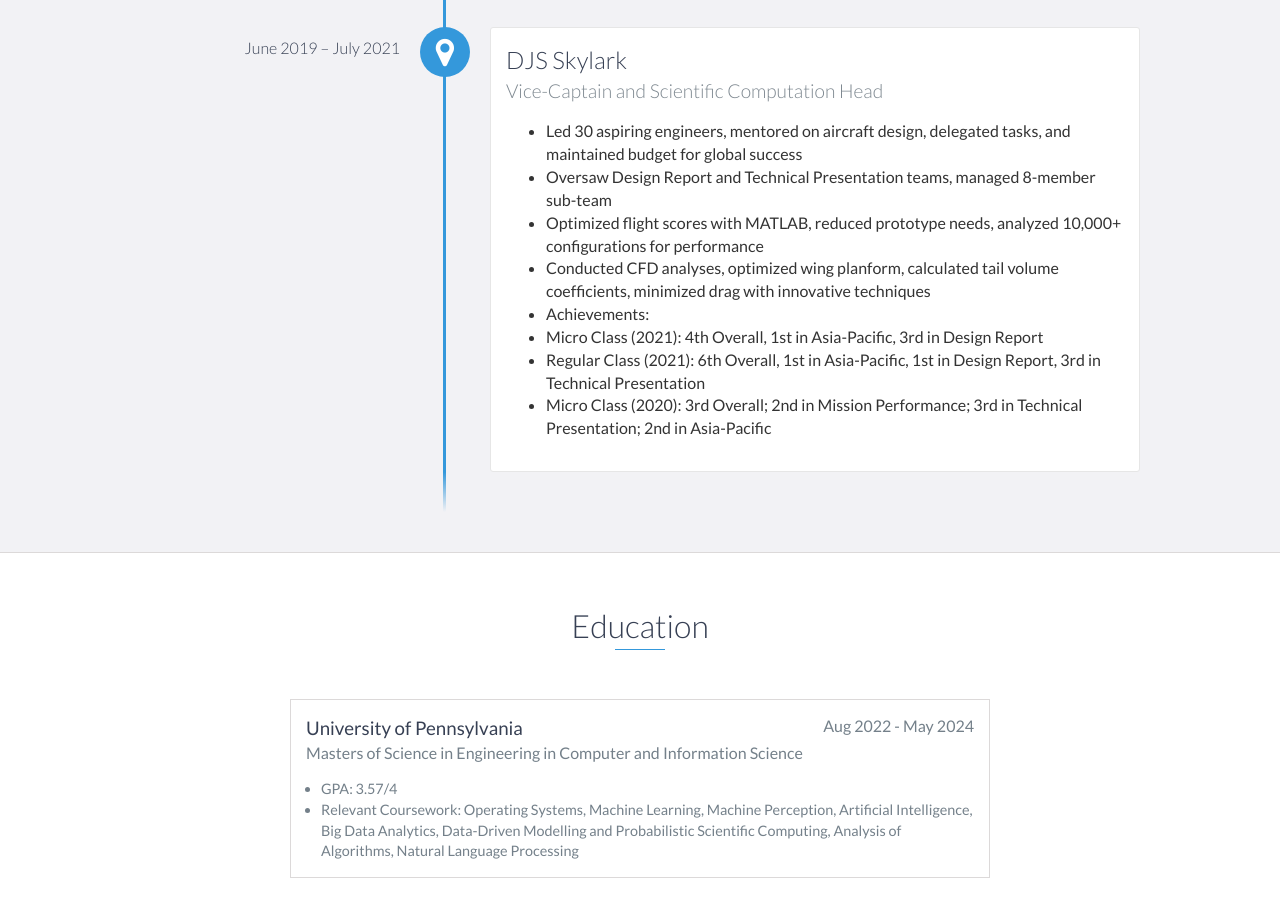
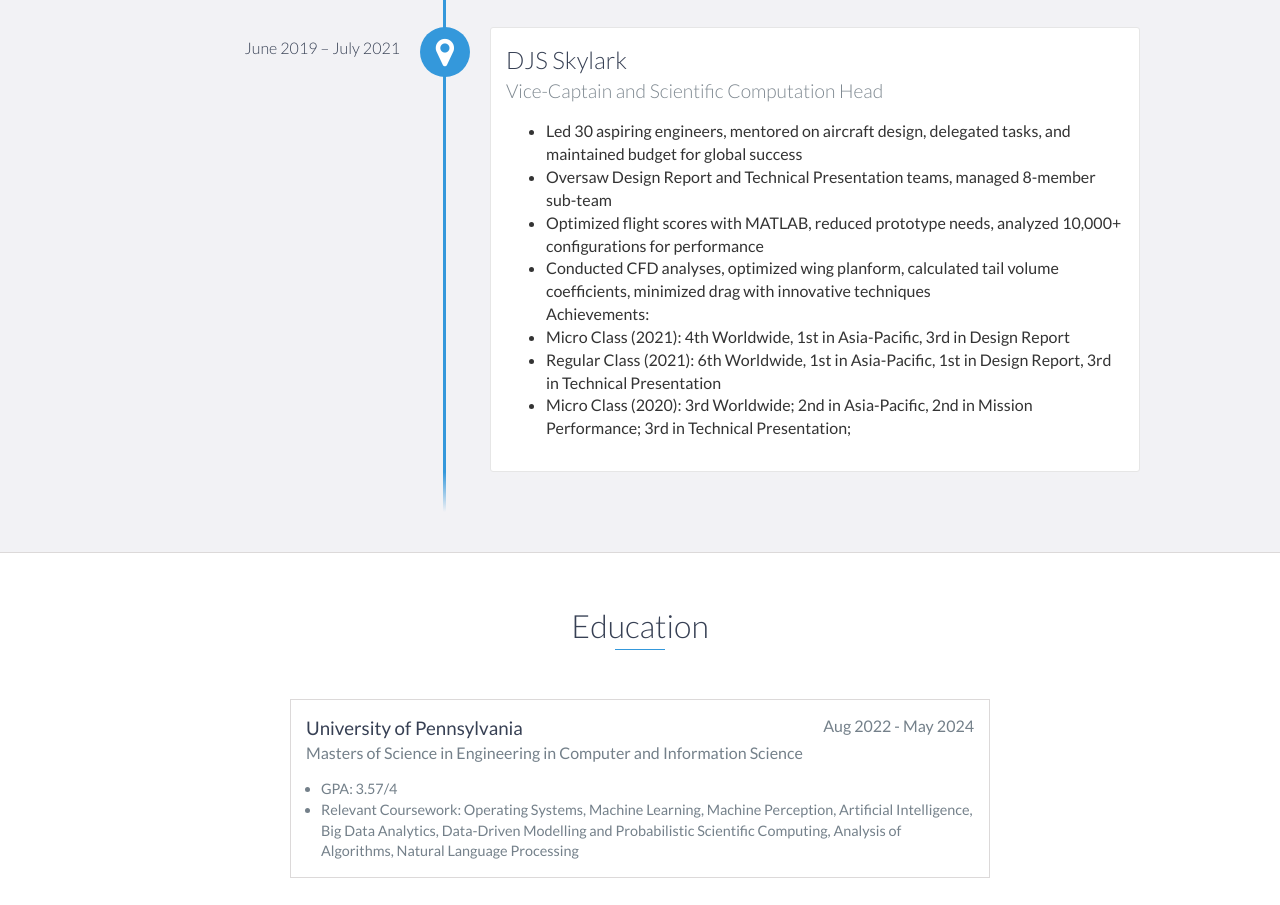
Before and after one commit to ghiarishi/ghiarishi.github.io, a website: page index.html in a window 1280 px wide. Shown: the part 2397-3302 px from the top of the page. Drawn offline with nearby package versions, Linux system fonts and the light colour scheme.

Commit message:
Update index.html

```diff
--- a/index.html
+++ b/index.html
@@ -158,17 +158,17 @@
 					<li>
 						Conducted CFD analyses, optimized wing planform, calculated tail volume coefficients, minimized drag with innovative techniques
 					</li>
+
+					Achievements:
+
 					<li>
-						Achievements:
+						Micro Class (2021): 4th Worldwide, 1st in Asia-Pacific, 3rd in Design Report
 					</li>
 					<li>
-						Micro Class (2021): 4th Overall, 1st in Asia-Pacific, 3rd in Design Report
+						Regular Class (2021): 6th Worldwide, 1st in Asia-Pacific, 1st in Design Report, 3rd in Technical Presentation
 					</li>
 					<li>
-						Regular Class (2021): 6th Overall, 1st in Asia-Pacific, 1st in Design Report, 3rd in Technical Presentation
-					</li>
-					<li>
-						Micro Class (2020): 3rd Overall; 2nd in Mission Performance; 3rd in Technical Presentation; 2nd in Asia-Pacific
+						Micro Class (2020): 3rd Worldwide; 2nd in Asia-Pacific, 2nd in Mission Performance; 3rd in Technical Presentation;
 					</li>
 				</ul>
             </div>
```
